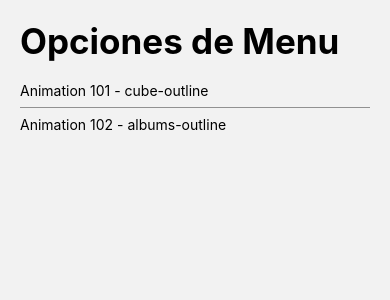
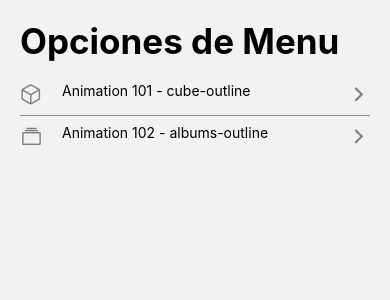
Before and after one commit to silviafer-dev/RNComponents, a React Native app: screen /HomeScreen in a window 390 px wide. Shown: the top 300 px of the page. Built offline with nearby package versions, Linux system fonts and the light colour scheme.

Commit message:
Add FlatListMenuItem component

```diff
--- /dev/null
+++ b/src/components/FlatListMenuItem.tsx
@@ -0,0 +1,35 @@
+import React from 'react';
+import { View, Text, StyleSheet } from 'react-native';
+import { TouchableOpacity } from 'react-native-gesture-handler';
+import Icon from 'react-native-vector-icons/Ionicons';
+import { MenuItem } from '../interfaces/interfaces';
+
+interface Props {
+  menuItem: MenuItem;
+}
+
+export const FlatListMenuItem = ({ menuItem }: Props) => {
+  return (
+    <TouchableOpacity activeOpacity={0.8}>
+      <View style={styles.container}>
+        <Icon name={menuItem.icon} color="gray" size={23} />
+        <Text style={styles.itemText}>
+          {menuItem.name} - {menuItem.icon}
+        </Text>
+        {/* spacer */}
+        <View style={{ flex: 1 }} />
+        <Icon name="chevron-forward-outline" color="gray" size={23} />
+      </View>
+    </TouchableOpacity>
+  );
+};
+const styles = StyleSheet.create({
+  container: {
+    flexDirection: 'row',
+    color: 'black',
+  },
+  itemText: {
+    marginLeft: 19,
+    color: 'black',
+  },
+});
--- /dev/null
+++ b/src/interfaces/interfaces.tsx
@@ -0,0 +1,5 @@
+export interface MenuItem {
+  name: string;
+  icon: string;
+  components: string;
+}
--- a/src/screens/HomeScreen.tsx
+++ b/src/screens/HomeScreen.tsx
@@ -3,14 +3,10 @@
 import { FlatList, Text, View } from 'react-native';
 import { useSafeAreaInsets } from 'react-native-safe-area-context';
 import { styles } from '../theme/appTheme';
+import { MenuItem } from '../interfaces/interfaces';
+import { FlatListMenuItem } from '../components/FlatListMenuItem';
 
-interface MenuItem {
-  name: string;
-  icon: string;
-  components: string;
-}
-
-const menuItems = [
+const menuItems: MenuItem[] = [
   {
     name: 'Animation 101',
     icon: 'cube-outline',
@@ -25,15 +21,6 @@
 
 export const HomeScreen = () => {
   const { top } = useSafeAreaInsets();
-  const renderMenuItem = (menuItem: MenuItem) => {
-    return (
-      <View>
-        <Text>
-          {menuItem.name} - {menuItem.icon}
-        </Text>
-      </View>
-    );
-  };
 
   const renderListHeader = () => {
     return (
@@ -53,7 +40,7 @@
     <View style={{ flex: 1, ...styles.globalMargin }}>
       <FlatList
         data={menuItems}
-        renderItem={({ item }) => renderMenuItem(item)}
+        renderItem={({ item }) => <FlatListMenuItem menuItem={item} />}
         keyExtractor={item => item.name}
         ListHeaderComponent={renderListHeader}
         ItemSeparatorComponent={itemSeparator}
--- a/src/theme/appTheme.tsx
+++ b/src/theme/appTheme.tsx
@@ -7,5 +7,6 @@
   title: {
     fontSize: 35,
     fontWeight: 'bold',
+    color: 'black',
   },
 });
```
